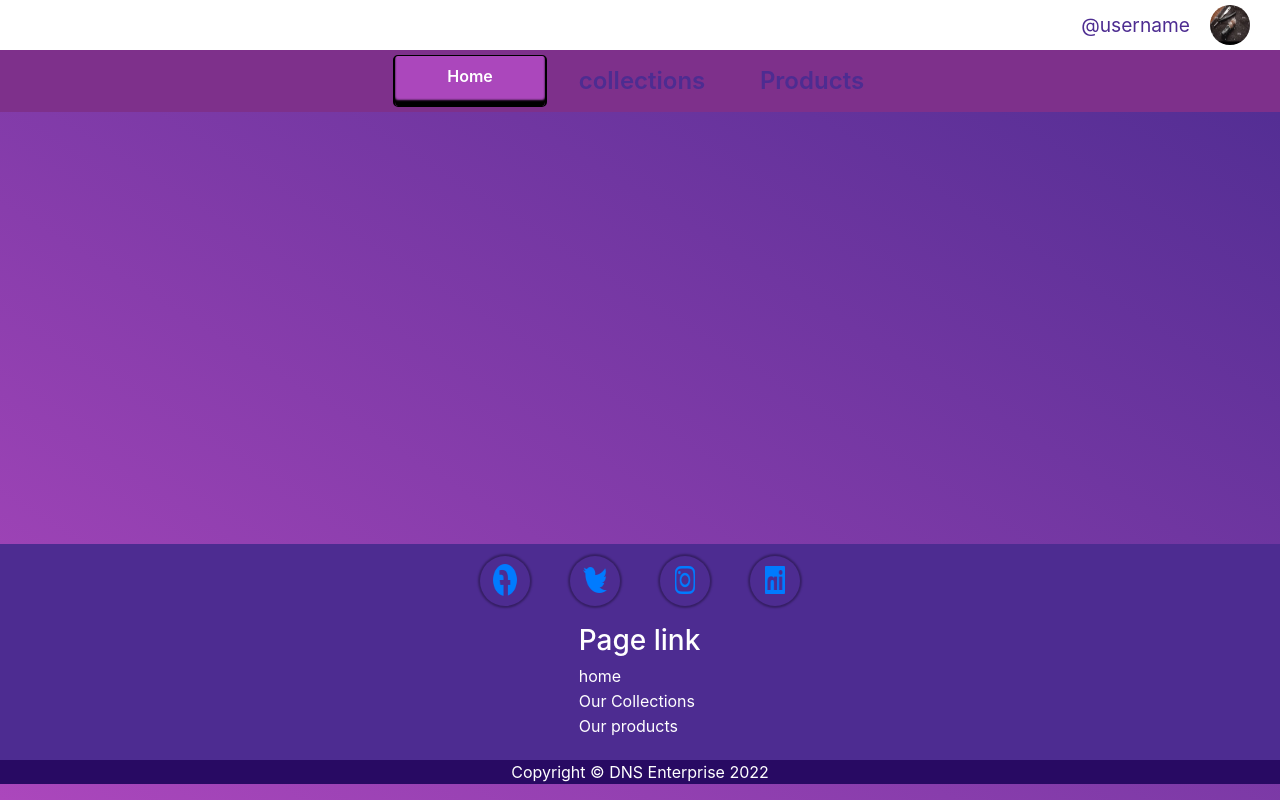
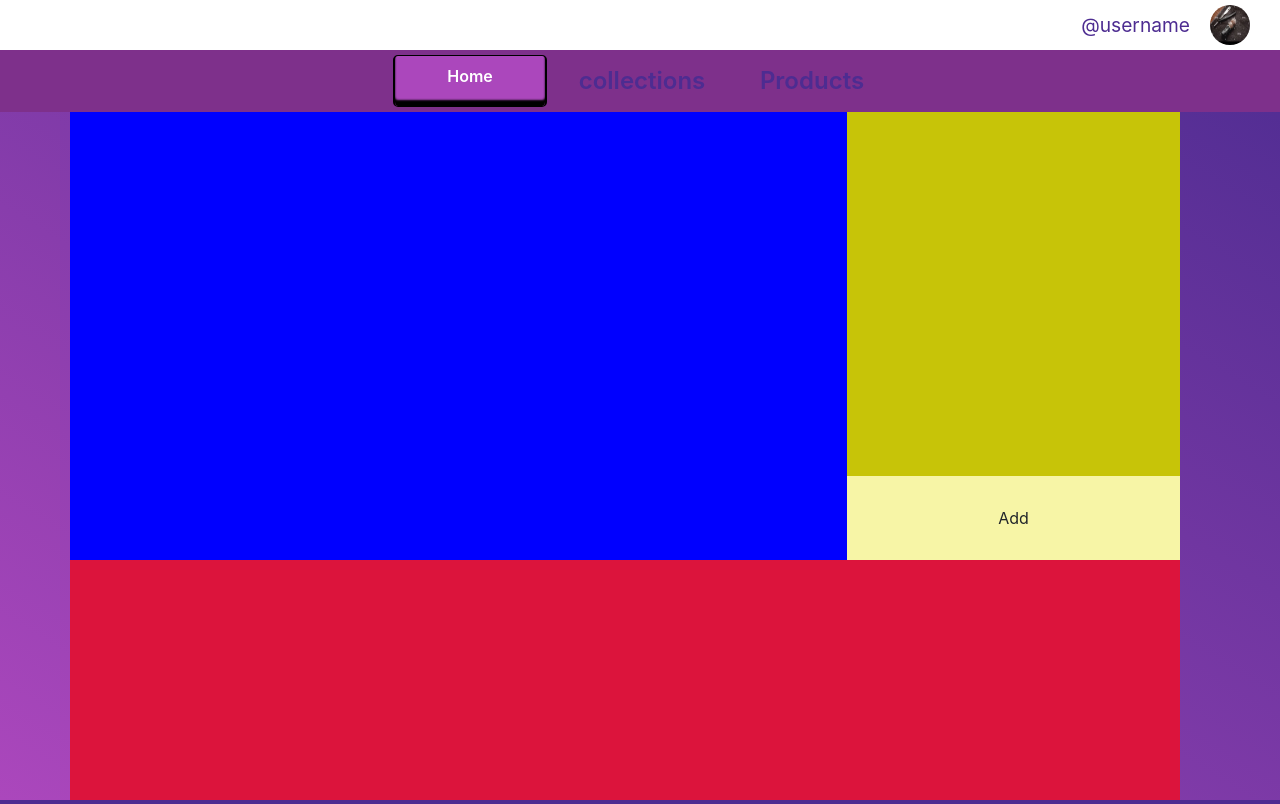
Before and after one commit to sadjosarai/template1, a plain HTML site: page collections.html in a window 1280 px wide. Shown: the top 804 px of the page. Drawn offline with nearby package versions, Linux system fonts and the light colour scheme; a web font is replaced by a local one.

Commit message:
layout in

```diff
--- a/collections.html
+++ b/collections.html
@@ -53,7 +53,26 @@
             </nav>
         </header>
         <div class="body-wrapper">
+            <div class="container">
+                <div class="row collection-details">
+                    <div id="details">
+                        <header class="collection-name">
 
+                        </header>
+                        <div class="collection-description">
+                            <p></p>
+                        </div>
+                        <div class="button-container">
+                            <button type="button" class="btn">
+                                Add
+                            </button>
+                        </div>
+                    </div>
+                </div>
+                <div class="row collection-list">
+
+                </div>
+            </div>
         </div>
         <footer class="footer-wrapper">
             <section class="media-section">
--- a/css/collections.css
+++ b/css/collections.css
@@ -118,8 +118,56 @@ body{
 /*--------------------------------------body section---------------------------------*/
 .body-wrapper{
     position:relative;
-    height: 68vh;
+    height: 100vh;
   }
+  .container{
+    height:100%;
+    width:100%;
+  }
+  .collection-details{
+    height:70%;
+    width:100%;
+    background-color:blue;
+    display:flex;
+    flex-direction:row;
+    justify-content:flex-end;
+  }
+  #details{
+    height:100%;
+    width:30%;
+    display:flex;
+    flex-direction:column;
+    justify-content:center;
+    align-items:center;
+    background-color:rgb(241, 240, 128);
+  }
+  #details .collection-name{
+    height: 15%;
+    width:100%;
+    background-color:rgb(73, 72, 11);
+  }
+  #details .collection-description{
+    height: 70%;
+    width:100%;
+    background-color:rgb(199, 196, 8);
+  }
+  #details .button-container{
+    height: 15%;
+    width:100%;
+    background-color:rgb(247, 245, 166);
+  }
+  .button-container{
+    display:flex;
+    justify-content:center;
+    align-items:center;
+  }
+  .collection-list{
+    height:30%;
+    width:100%;
+    overflow:scroll;
+    background-color:crimson;
+  }
+
 /*--------------------------------------footer section-------------------------------*/
 .footer-wrapper{
     min-height: 30vh;
@@ -153,6 +201,7 @@ body{
   .fab:hover{
     color:white;
     text-shadow: white;
+    cursor:pointer;
   }
   .link-section{
     height:60%;
```
